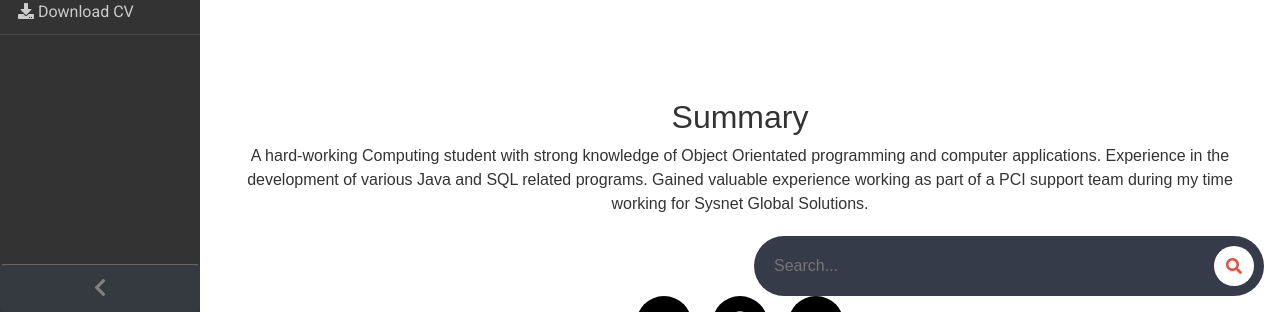
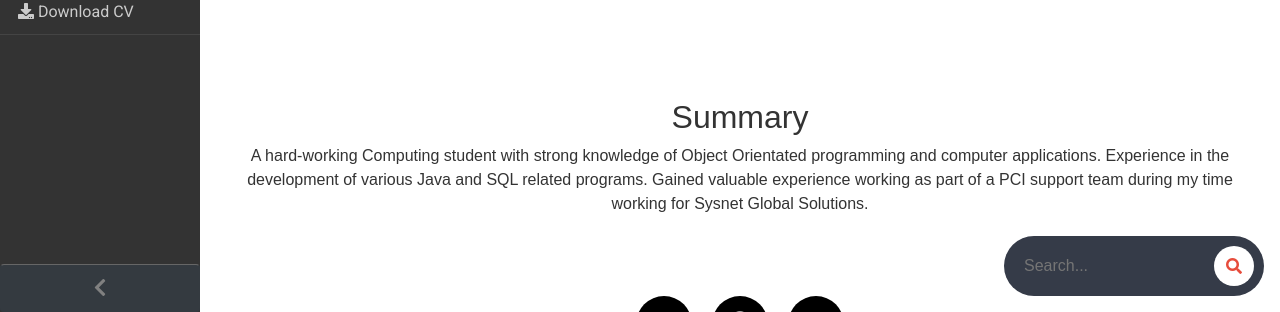
Before and after one commit to JamieACohan/JamieACohan.github.io, a plain HTML site: page index.html in a window 1280 px wide. In both pictures the pointer is over the input "Search...". Shown: the part 488-800 px from the top of the page. Drawn offline with nearby package versions, Linux system fonts and the light colour scheme.

Commit message:
fixed searchbar

```diff
--- a/style.css
+++ b/style.css
@@ -137,12 +137,6 @@
 }
 
 
-
-
-
-
-
-
   .searchbar{
     margin-bottom: auto;
     margin-top: auto;
@@ -165,7 +159,7 @@
 
     .searchbar:hover > .search_input{
     padding: 0 10px;
-    width: 450px;
+    width: 200px;
     caret-color:red;
     transition: width 0.4s linear;
     }
```
